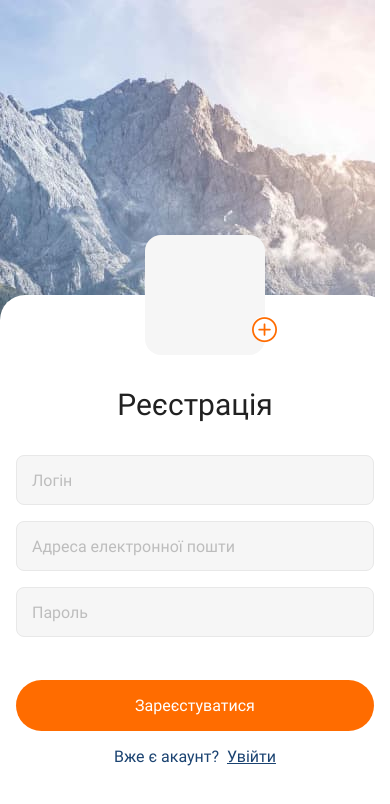
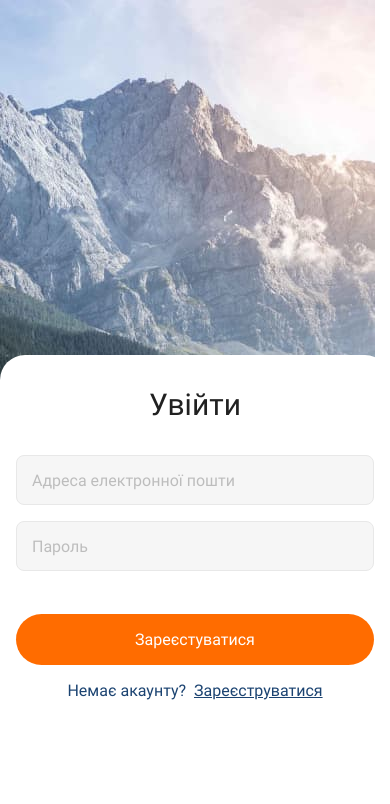
Before and after one commit to UserAndrii/react-native-profile-project, a React Native app: screen / in a window 390 px wide. Shown: the top 804 px of the page. Built offline with nearby package versions, Linux system fonts and the light colour scheme.

Commit message:
fixed styles at input focus

```diff
--- a/App.js
+++ b/App.js
@@ -1,3 +1,5 @@
+import "react-native-gesture-handler";
+import { useState } from "react";
 import { useFonts } from "expo-font";
 import {
   ImageBackground,
@@ -5,15 +7,16 @@
   StyleSheet,
   View,
 } from "react-native";
+import { NavigationContainer } from "@react-navigation/native";
 
+import bgImage from "./src/images/bg-mobile-photo.jpg";
+import LoginScreen from "./src/screens/LoginScreen";
 import RegistrationScreen from "./src/screens/RegistrationScreen";
-import LoginScreen from "./src/screens/LoginScreen";
+
 import PostsScreen from "./src/screens/PostsScreen";
-import bgImage from "./src/images/bg-mobile-photo.jpg";
-import { useState } from "react";
 
 export default function App() {
-  const [screens, useScreens] = useState(true);
+  const [screens, useScreens] = useState(!true);
 
   const [fontsLoaded] = useFonts({
     Roboto: require("./src/fonts/Roboto-Regular.ttf"),
@@ -24,14 +27,14 @@
   }
 
   return (
-    <>
+    <NavigationContainer>
       <ImageBackground source={bgImage} style={styles.backgroundImage}>
         {/* <PostsScreen /> */}
 
         {screens ? <RegistrationScreen /> : <LoginScreen />}
         <View style={styles.placeholder}></View>
       </ImageBackground>
-    </>
+    </NavigationContainer>
   );
 }
 
--- a/src/components/LoginForm/index.jsx
+++ b/src/components/LoginForm/index.jsx
@@ -3,13 +3,13 @@
 
 export default function LoginForm({ data: { email, password }, changeData }) {
   const [visiblePassword, useVisiblePassword] = useState(true);
-  const [focused, setFocused] = useState("");
+  const [focused, setFocused] = useState(null);
 
   return (
     <View style={styles.inputWrapper}>
       <TextInput
         style={
-          focused === "email" || email
+          focused === "email"
             ? { ...styles.input, ...styles.focusedInput }
             : { ...styles.input }
         }
@@ -21,12 +21,13 @@
         value={email}
         onChangeText={(value) => changeData("email", value)}
         onFocus={() => setFocused("email")}
+        onBlur={() => setFocused(null)}
       ></TextInput>
 
       <View style={styles.passwordWrapper}>
         <TextInput
           style={
-            focused === "password" || password
+            focused === "password"
               ? { ...styles.input, ...styles.focusedInput }
               : { ...styles.input }
           }
@@ -38,6 +39,7 @@
           value={password}
           onChangeText={(value) => changeData("password", value)}
           onFocus={() => setFocused("password")}
+          onBlur={() => setFocused(null)}
         ></TextInput>
 
         {password && (
--- a/src/components/RegistrationForm/index.js
+++ b/src/components/RegistrationForm/index.js
@@ -6,13 +6,13 @@
   changeData,
 }) {
   const [visiblePassword, useVisiblePassword] = useState(true);
-  const [focused, setFocused] = useState("");
+  const [focused, setFocused] = useState(null);
 
   return (
     <View style={styles.inputWrapper}>
       <TextInput
         style={
-          focused === "login" || login
+          focused === "login"
             ? { ...styles.input, ...styles.focusedInput }
             : { ...styles.input }
         }
@@ -23,11 +23,12 @@
         value={login}
         onChangeText={(value) => changeData("login", value)}
         onFocus={() => setFocused("login")}
+        onBlur={() => setFocused(null)}
       ></TextInput>
 
       <TextInput
         style={
-          focused === "email" || email
+          focused === "email"
             ? { ...styles.input, ...styles.focusedInput }
             : { ...styles.input }
         }
@@ -39,12 +40,13 @@
         value={email}
         onChangeText={(value) => changeData("email", value)}
         onFocus={() => setFocused("email")}
+        onBlur={() => setFocused(null)}
       ></TextInput>
 
       <View style={styles.passwordWrapper}>
         <TextInput
           style={
-            focused === "password" || password
+            focused === "password"
               ? { ...styles.input, ...styles.focusedInput }
               : { ...styles.input }
           }
@@ -56,6 +58,7 @@
           value={password}
           onChangeText={(value) => changeData("password", value)}
           onFocus={() => setFocused("password")}
+          onBlur={() => setFocused(null)}
         ></TextInput>
 
         {password && (
```
Also changed, not shown: package.json (+9 -4 lines), 1 other file (tests, documents, lock files or other folders).
